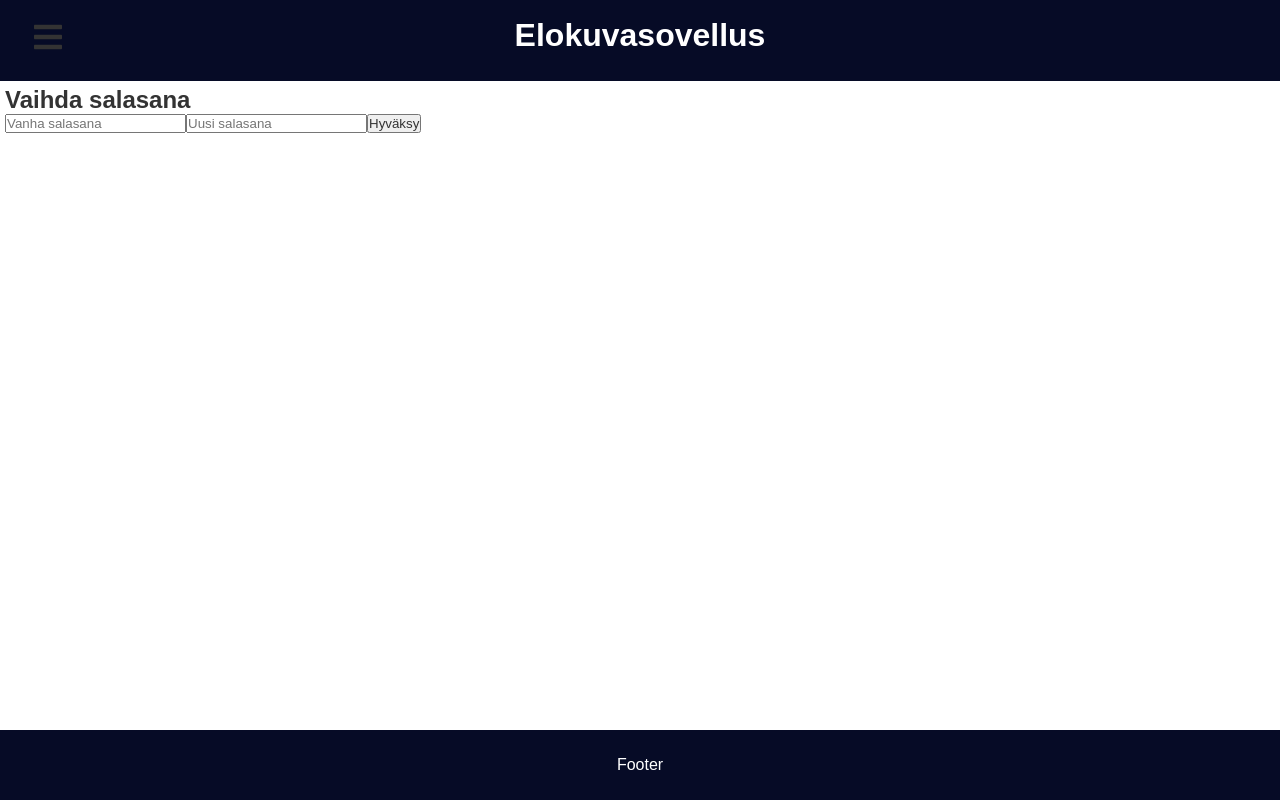
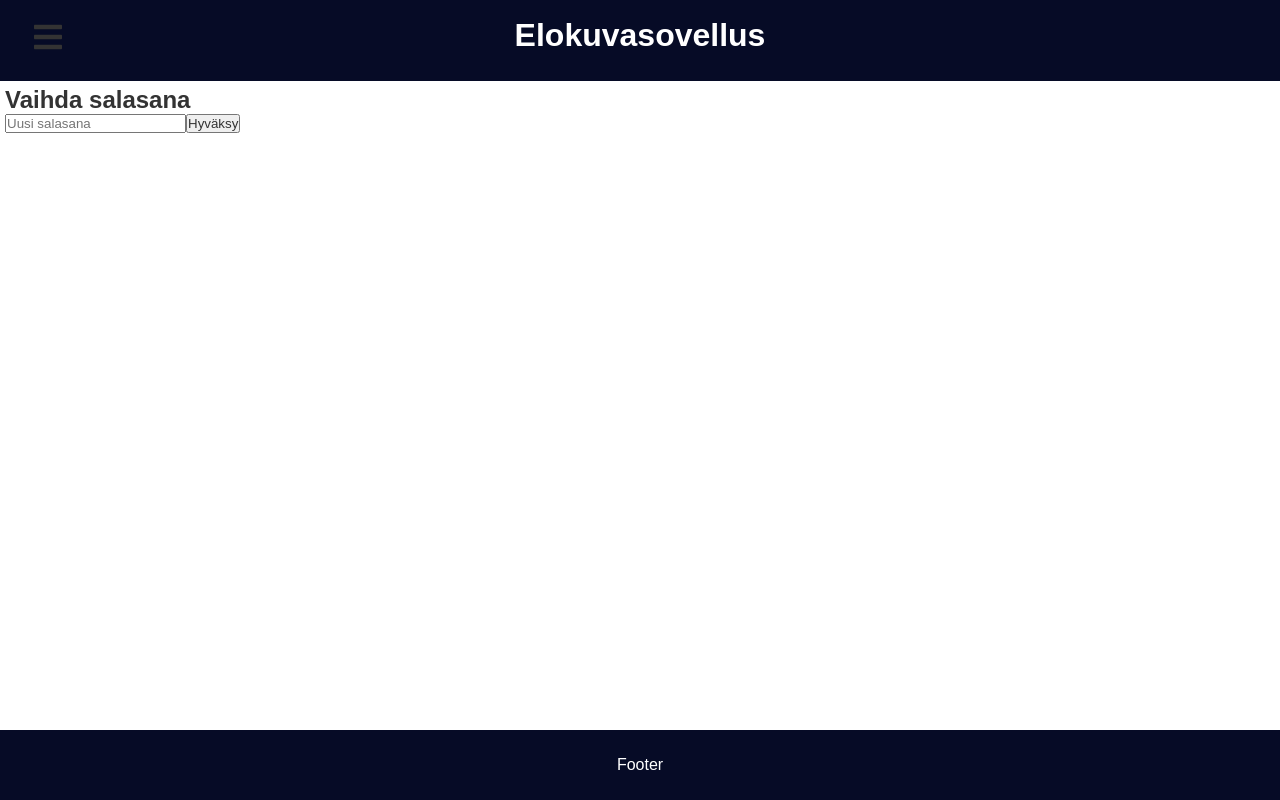
Before and after one commit to webohjeR21/Elokuvasovellus, a React (Create React App) app in the folder frontend/: page /Pw-reset in a window 1280 px wide. Built offline with nearby package versions, Linux system fonts and the light colour scheme.

Commit message:
token lisätty salasana vaihtoon

```diff
--- a/frontend/src/pages/UserPasswordReset.js
+++ b/frontend/src/pages/UserPasswordReset.js
@@ -1,16 +1,21 @@
+import React, { useState, useEffect } from 'react';
 import Axios from 'axios';
-import React, { useState } from 'react';
 
-export default function UserPasswordReset({ token, username }) {
-  const [oldPassword, setOldPassword] = useState('');
+export default function UserPasswordReset() {
   const [newPassword, setNewPassword] = useState('');
+  const [token, setToken] = useState('');
+
+  useEffect(() => {
+    const token = localStorage.getItem('token');
+    if (token) {
+      setToken(token);
+    }
+  }, []);
 
   const handleChangePassword = () => {
     Axios.post(
       'http://localhost:3001/password-change',
       {
-        username: username,
-        oldPassword: oldPassword,
         newPassword: newPassword,
       },
       {
@@ -20,7 +25,7 @@ export default function UserPasswordReset({ token, username }) {
       }
     )
       .then((response) => {
-        console.log(response.data);
+        console.log("Meni läpi", response.data);
       })
       .catch((error) => {
         console.error('Error changing password:', error.response.data.error);
@@ -28,14 +33,8 @@ export default function UserPasswordReset({ token, username }) {
   };
 
   return (
-    <div className='ChangePassword'>
+    <div className='passwordReset'>
       <h2>Vaihda salasana</h2>
-      <input
-        type='password'
-        placeholder='Vanha salasana'
-        value={oldPassword}
-        onChange={(e) => setOldPassword(e.target.value)}
-      />
       <input
         type='password'
         placeholder='Uusi salasana'
```
